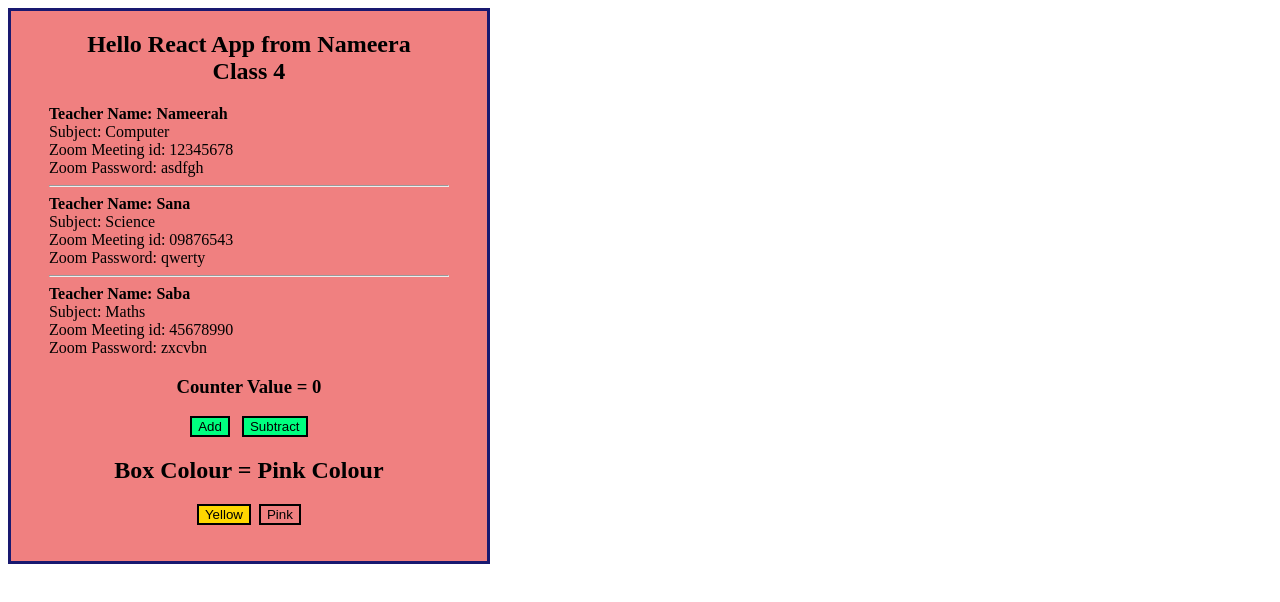
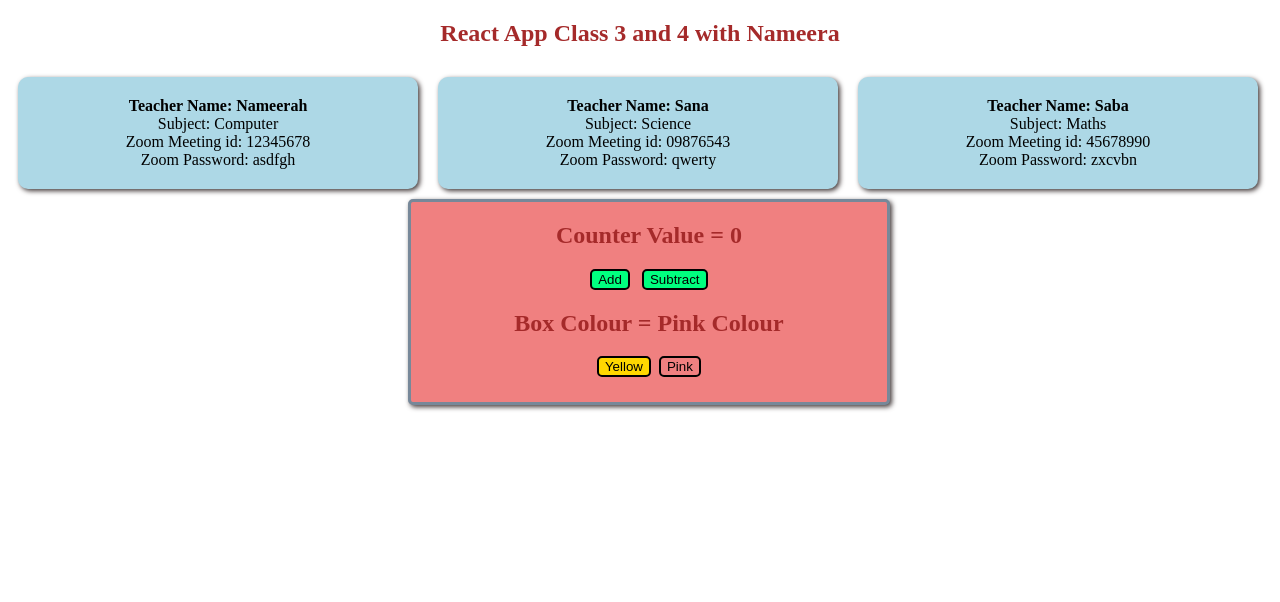
Before and after one commit to nameerazaidi/react_class, a React (Create React App) app: page / in a window 1280 px wide. Shown: the top 602 px of the page. Built offline with nearby package versions, Linux system fonts and the light colour scheme.

Commit message:
update css

```diff
--- a/src/App.js
+++ b/src/App.js
@@ -6,15 +6,18 @@ function App() {
   let [count,setCount]=useState(0);
   let [isYellow,setYellow]=useState(false);
   return (
-    <div className={`box ${isYellow ? 'yellow' : 'pink' }`} >
-      <h2>Hello  React App from Nameera <br />Class 4</h2>
-      <Teacher Tchname="Nameerah" subject="Computer" Zoomid="12345678" Zoompsd="asdfgh" />
-      <hr/>
-      <Teacher Tchname="Sana" subject="Science"  Zoomid="09876543" Zoompsd="qwerty" />
-      <hr/>
-      <Teacher Tchname="Saba" subject="Maths" Zoomid="45678990" Zoompsd="zxcvbn" />
+    <div>
 
-      <h3> Counter Value = {count}</h3>
+      <h2>React App Class 3 and 4 with Nameera</h2>
+
+      <div>
+       <div className="divblock"><Teacher Tchname="Nameerah" subject="Computer" Zoomid="12345678" Zoompsd="asdfgh" /></div>
+       <div className="divblock"><Teacher Tchname="Sana" subject="Science"  Zoomid="09876543" Zoompsd="qwerty" /></div>
+       <div className="divblock"><Teacher Tchname="Saba" subject="Maths" Zoomid="45678990" Zoompsd="zxcvbn" /></div>
+      </div>
+      <div className={`box ${isYellow ? 'yellow' : 'pink' }`}>
+
+      <h2> Counter Value = {count}</h2>
       <p><button onClick={()=>setCount(count+1)} className={"btn"}>Add</button>
       &nbsp;&nbsp;&nbsp;
       <button onClick={()=>setCount(count-1)} className={"btn"}>Subtract</button></p>
@@ -23,6 +26,7 @@ function App() {
       <button onClick={()=>setYellow(true)} className={"yellow"}>  Yellow  </button>
       &nbsp;&nbsp;
       <button onClick={()=>setYellow(false)} className={"pink"}> Pink  </button>
+      </div>
     </div>
   );
 }
--- a/src/index.css
+++ b/src/index.css
@@ -1,15 +1,35 @@
+h2{
+  color: brown;
+  text-align: center;
+}
 .box
 {
+  border-radius: 10px;
+  box-shadow: 2px 2px 5px rgb(66, 57, 57);
   text-align: center;
-  border: midnightblue;
+  margin-left: 400px;
+  border-color: lightslategray;
   border-style: solid;
   padding-left: 3%;
   padding-right: 3%;
-  height: 550px;
+  height:200px;
   width: 400px;
   background-color: rgb(243, 222, 233);
 }
 
-.yellow{ background-color: gold; border-style: solid;}
-.pink{ background-color: lightcoral; border-style: solid;}
-.btn{ background-color: springgreen; border-style: solid;}
+.yellow{ background-color: gold; border-style: solid; border-radius: 5px;}
+.pink{ background-color: lightcoral; border-style: solid; border-radius: 5px;}
+.btn{ background-color: springgreen; border-style: solid;  border-radius: 5px;}
+
+.divblock{
+display: inline-block;
+padding: 10px;
+text-align: center;
+width: 400px;
+}
+.div1{
+  border-radius: 10px;
+  background-color: lightblue;
+  padding: 20px;
+  box-shadow: 2px 2px 5px rgb(66, 57, 57);
+}
--- a/src/teacher.js
+++ b/src/teacher.js
@@ -2,7 +2,7 @@ import React from 'react';
 function Teacher(props)
 {
     return(
-        <div align="left">
+        <div className="div1">
         <b>Teacher Name:  {props.Tchname}</b>
         <br />Subject: {props.subject}
         <br />Zoom Meeting id: {props.Zoomid}
```
